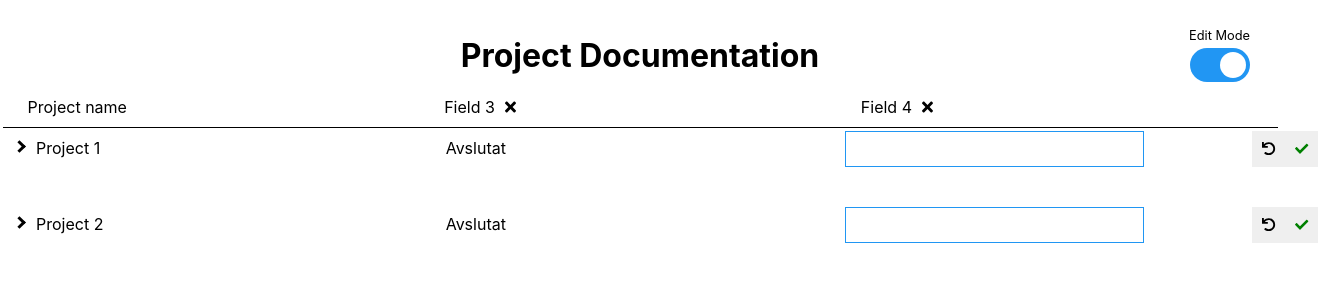
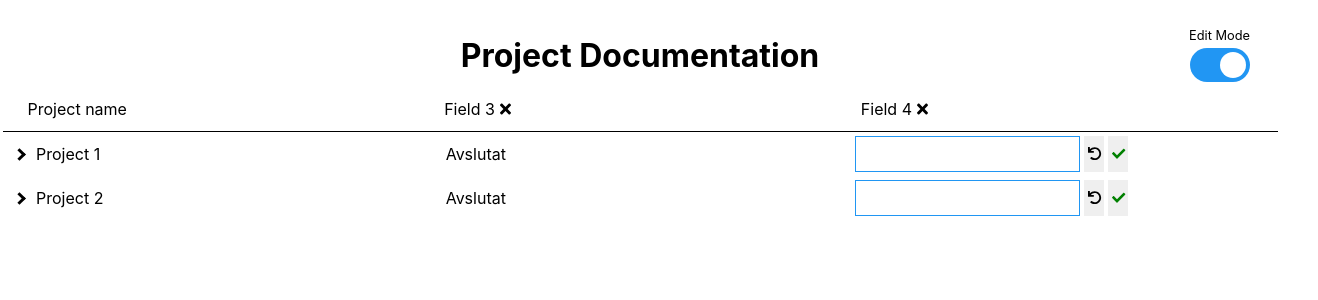
Before and after one commit to bovicbro/projectDocumentation, a React (Create React App) app: page / in a window 1280 px wide. Shown: the top 300 px of the page, 1318 px wide, since content can reach past the window. Built offline with nearby package versions, Linux system fonts and the light colour scheme.

Commit message:
fixes styling with input boxes

```diff
--- a/src/components/projects/expandedProject.css
+++ b/src/components/projects/expandedProject.css
@@ -24,11 +24,15 @@
 }
 
 .ProjectValue strong {
-  flex: 0 0 10%;
   text-align: left;
-  margin-right: 85px;
+  margin-right: 20px;
 }
 
 .ProjectValue div {
-  height: 30px;
+  height: 34px;
+  white-space: nowrap;
+  overflow: hidden;
+  display: flex;
+  align-items: center;
+  padding: 1px 0;
 }
--- a/src/components/projects/projectGrid.css
+++ b/src/components/projects/projectGrid.css
@@ -14,14 +14,14 @@
   flex-direction: row;
   justify-content: flex-start;
   align-items: flex-start;
-  flex-wrap: wrap;
+  flex-wrap: nowrap;
 }
 .projectGridRowItem {
   flex: 1 1 auto;
   display: flex;
   flex-direction: row;
   justify-content: flex-start;
-  align-items: flex-start;
+  align-items: center;
   flex-wrap: wrap;
   padding: 10px 0;
 }
@@ -33,10 +33,11 @@
   display: inline-block;
   height: 6px;
   padding: 0;
-	margin-top: 14px;
+  margin-top: 18px;
   margin-right: 12px;
   transform: rotate(-45deg);
   -webkit-transform: rotate(-45deg);
+  -webkit-transition: all 0.3s ease;
   transition: all 0.3s ease;
 }
 
@@ -48,13 +49,18 @@
 .expanded {
   transform: rotate(45deg);
   -webkit-transform: rotate(45deg);
-  margin-top:12px;
+  margin-top:16px;
   transition: all 0.3s ease;
 }
 
 .projectGridColumn :hover {
   cursor: pointer;
   color: blue;
+}
+
+.projectGridColumn > div{
+  display: flex;
+  justify-content: flex-start;
 }
 
 .projectGridHeader {
@@ -71,7 +77,9 @@
 .projectGridColumn {
   flex: 1 1;
   display: flex;
+  align-items: center;
   justify-content: flex-start;
+  height: 24px;
 }
 
 #projectGridHeader .projectGridColumn {
@@ -79,5 +87,5 @@
 }
 
 .projectGrid span{
-  margin-left:10px;
+  margin-left:5px;
 }
--- a/src/components/shared/editableString.css
+++ b/src/components/shared/editableString.css
@@ -1,9 +1,6 @@
 input{
-	padding: 8px;
-    margin: -10px 0;
-    margin-left: -10px;
+    padding: 8px;
     border: 1px solid #2096f3;
-    width: 100%;
     height: 18px;
     font-size: 1em;
 }
@@ -11,10 +8,8 @@ button{
     border: none;
     height: 36px;
     padding: 0;
-    width: 33px;
-    position: relative;
-    left: calc(100% + 8px);
-    top: -27px;
+    margin-left: 4px;
+    width: 20px;
 }
 button:hover{
 	cursor: pointer;
```
Lines whose indentation alone changed are shown as unchanged.
